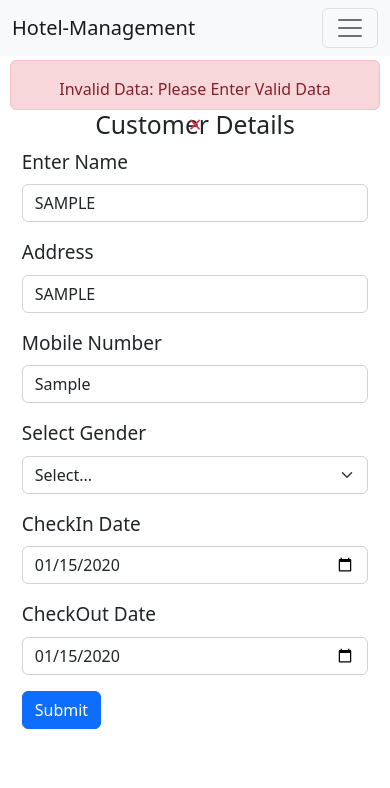
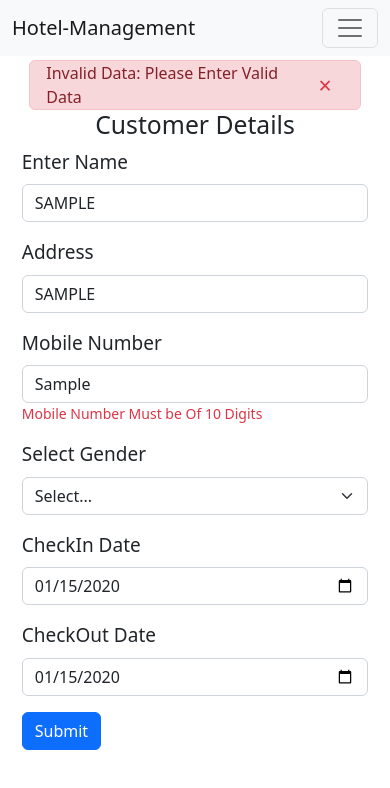
Before and after one commit to notelyfe/hotel-booking, a React (Create React App) app: page / in a window 390 px wide. Both pictures are taken after typing "Sample", "Sample", "Sample", "2020-01-15", "2020-01-15" into the empty fields and a click on the button "Submit". Shown: the top 788 px of the page. Built offline with nearby package versions, Linux system fonts and the light colour scheme; data requests are answered from the project's data file.

Commit message:
minor-bug-fix

```diff
--- a/src/component/Alert.js
+++ b/src/component/Alert.js
@@ -9,7 +9,7 @@ const Alert = ({ closeAlert }) => {
     }
 
     return (
-        <div className="container alert alert-danger m-auto d-flex justify-content-around align-items-center" role="alert" style={{ width: "50%", position: "relative", top: '60px', height: '50px' }}>
+        <div className=" alert alert-danger m-auto d-flex justify-content-around align-items-center" role="alert" style={{ width: "50%", position: "relative", top: '60px', height: '50px' }}>
             Invalid Data: Please Enter Valid Data
             <button
                 className='btn btn-none text-danger'
--- a/src/component/Home.js
+++ b/src/component/Home.js
@@ -74,6 +74,7 @@ const Home = () => {
                             name="mNumber"
                             onChange={(e) => setMNumber(e.target.value)}
                             value={mNumber} />
+                        <small className={`text-${alert===true?"danger":""} d-${alert===true?"block":"none"} `}>Mobile Number Must be Of 10 Digits</small>
                     </div>
                     <div className="mb-3">
                         <label htmlFor="mNumber" className="form-label">Select Gender</label>
--- a/src/component/checkout.css
+++ b/src/component/checkout.css
@@ -43,4 +43,7 @@
     .container{
         width: 95% !important;
     }
+    .alert{
+        width:85% !important;
+    }
 }
```
